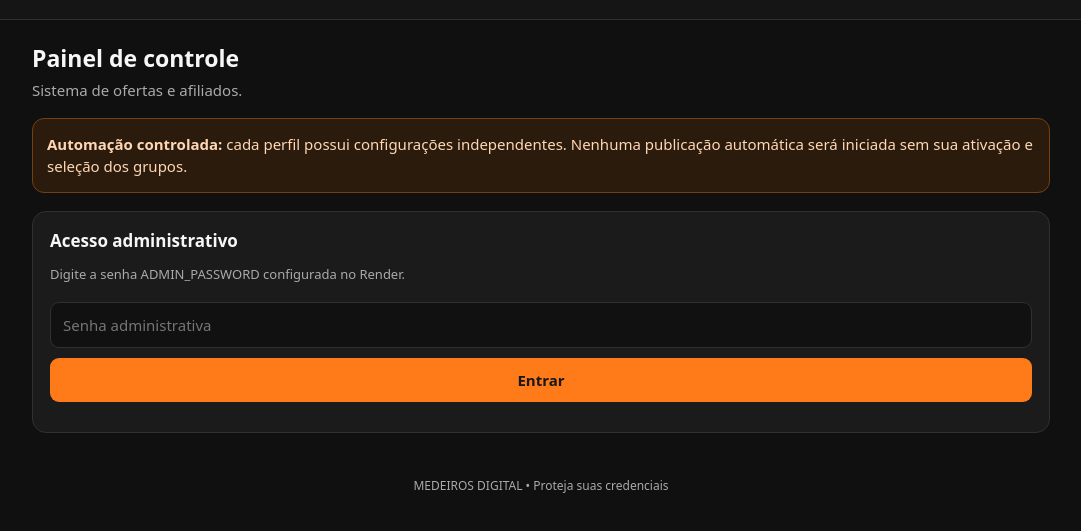
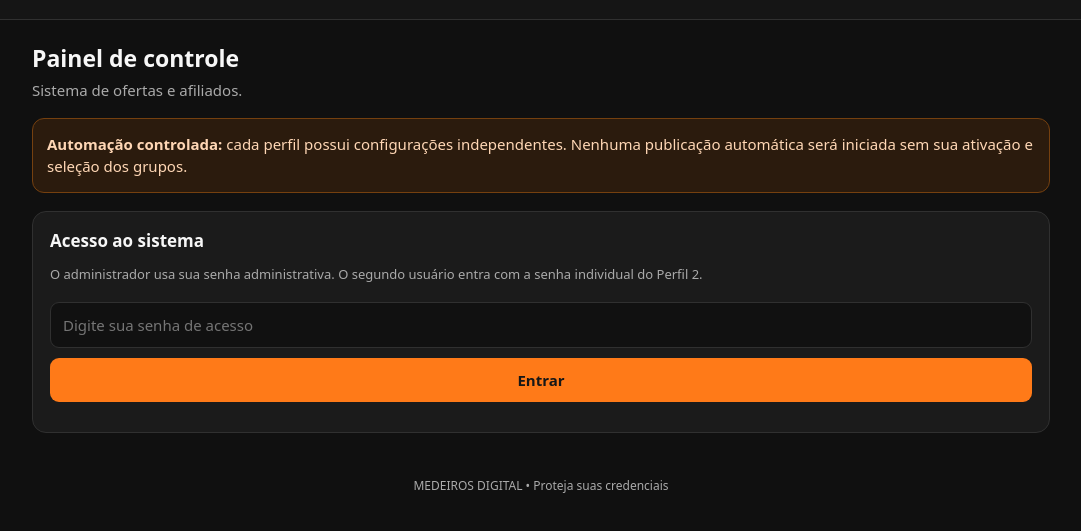
Before and after one commit to getluk3-wq/shopee-affiliate-robot, a website: page index.html in a window 1280 px wide. Shown: the part 69-600 px from the top of the page, without its empty margins (99-1180 px from the left). Drawn offline with Linux system fonts and the light colour scheme.

Commit message:
Clarify separate profile login instructions

```diff
--- a/index.html
+++ b/index.html
@@ -110,9 +110,9 @@ footer{padding:22px;color:var(--muted);font-size:12px;text-align:center}
 </div>
 
 <section class="card">
-  <h2>Acesso administrativo</h2>
-  <p class="muted">Digite a senha ADMIN_PASSWORD configurada no Render.</p>
-  <input id="password" type="password" placeholder="Senha administrativa">
+  <h2>Acesso ao sistema</h2>
+  <p class="muted">O administrador usa sua senha administrativa. O segundo usuário entra com a senha individual do Perfil 2.</p>
+  <input id="password" type="password" placeholder="Digite sua senha de acesso">
   <button id="loginButton" onclick="login()">Entrar</button>
   <div id="loginmsg" class="status"></div>
 </section>
```
